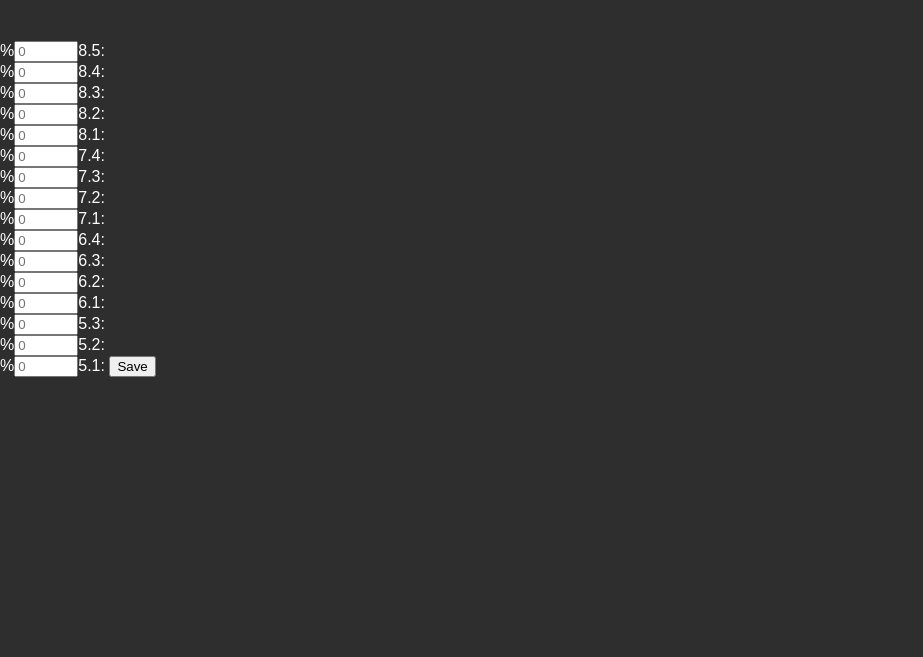
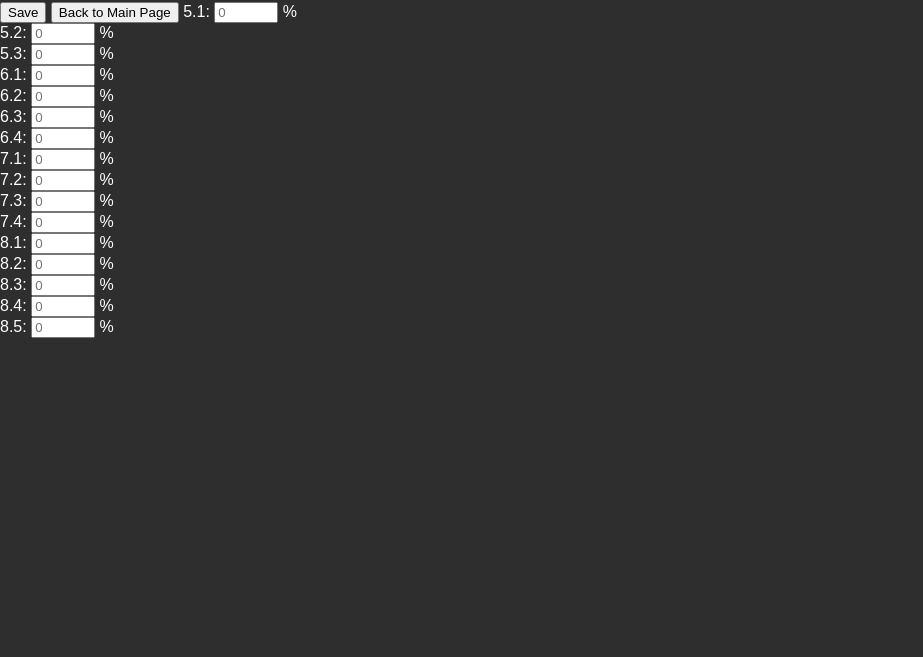
Before and after one commit to koglint/PhyProgress, a plain HTML site: page cyu.html in a window 1280 px wide. Shown: the part 143-800 px from the top of the page, without its empty margins (0-923 px from the left). Drawn offline with Linux system fonts and the light colour scheme; no server answers.

Commit message:
Update cyu.html order fix

```diff
--- a/cyu.html
+++ b/cyu.html
@@ -9,7 +9,7 @@
     import { initializeApp } from "https://www.gstatic.com/firebasejs/9.6.10/firebase-app.js";
     import { getAuth, onAuthStateChanged } from "https://www.gstatic.com/firebasejs/9.6.10/firebase-auth.js";
     import { getFirestore, doc, getDoc, setDoc } from "https://www.gstatic.com/firebasejs/9.6.10/firebase-firestore.js";
-    import { lessonData } from './lessonLinks.js'; // Import lessonData for module keys
+    import { lessonData } from './lessonLinks.js';
 
     const firebaseConfig = {
       apiKey: "AIzaSyCCNFF9Au24okmKbH6ojbZB6xZIGddyo2U",
@@ -24,7 +24,7 @@
     const auth = getAuth();
     const db = getFirestore(app);
 
-    const modules = Object.keys(lessonData);
+    const modules = Object.keys(lessonData).sort(); // Sort modules for top-to-bottom order
 
     async function loadCYUData(user) {
       const cyuDoc = await getDoc(doc(db, "cyuScores", user.uid));
@@ -71,12 +71,11 @@
   </script>
 </head>
 <body>
-  <button type="button" onclick="window.location.href='index.html'" class="back-button">Back to Main Page</button>
   <h1>Enter Your CYU Scores</h1>
   <div id="cyuContainer">
     <form id="cyuForm">
       <button type="button" onclick="saveCYUData()" class="save-cyu-button">Save</button>
-
+      <button type="button" onclick="window.location.href='index.html'" class="back-button">Back to Main Page</button>
     </form>
   </div>
 
@@ -84,7 +83,7 @@
     import { lessonData } from './lessonLinks.js';
     const cyuForm = document.getElementById('cyuForm');
 
-    Object.keys(lessonData).forEach(module => {
+    Object.keys(lessonData).sort().forEach(module => { // Sort modules for top-down order
       const label = document.createElement('label');
       label.setAttribute('for', `cyu-${module}`);
       label.textContent = `${module}: `;
@@ -100,10 +99,10 @@
       const percent = document.createElement('span');
       percent.textContent = " %";
 
-      cyuForm.insertBefore(label, cyuForm.firstChild);
-      cyuForm.insertBefore(input, cyuForm.firstChild);
-      cyuForm.insertBefore(percent, cyuForm.firstChild);
-      cyuForm.insertBefore(document.createElement("br"), cyuForm.firstChild);
+      cyuForm.appendChild(label);
+      cyuForm.appendChild(input);
+      cyuForm.appendChild(percent);
+      cyuForm.appendChild(document.createElement("br"));
     });
   </script>
 </body>
```
